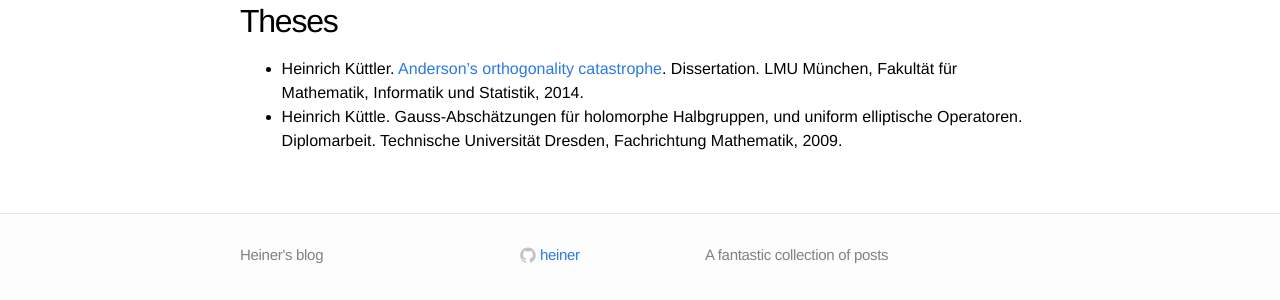
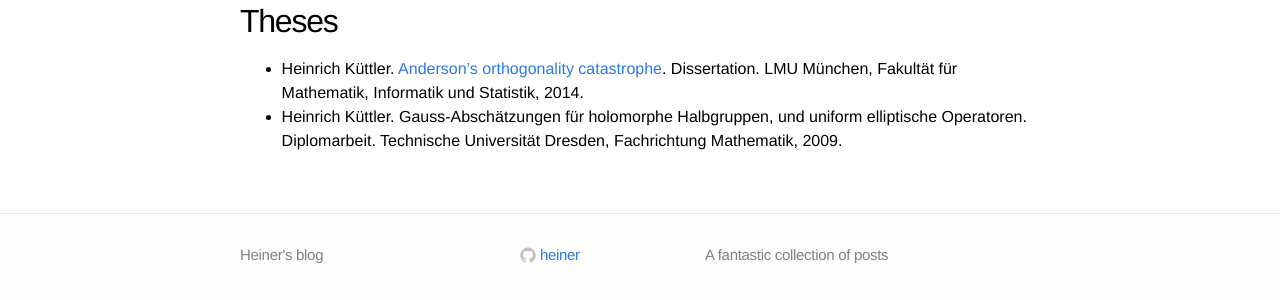
Before and after one commit to heiner/heiner.github.com, a Jekyll site: the page built from publications.md, in a window 1280 px wide. Shown: the part 901-1201 px from the top of the page. Built offline with Jekyll 4.4.1, drawn with Linux system fonts in a browser that asks for light colours.

Commit message:
Fix typo

```diff
--- a/publications.md
+++ b/publications.md
@@ -43,4 +43,4 @@ permalink: /publications/
 ## Theses
 
 *   Heinrich Küttler. [Anderson's orthogonality catastrophe](http://edoc.ub.uni-muenchen.de/17442/). Dissertation. LMU München, Fakultät für Mathematik, Informatik und Statistik, 2014.
-*   Heinrich Küttle. Gauss-Abschätzungen für holomorphe Halbgruppen, und uniform elliptische Operatoren. Diplomarbeit. Technische Universität Dresden, Fachrichtung Mathematik, 2009.
+*   Heinrich Küttler. Gauss-Abschätzungen für holomorphe Halbgruppen, und uniform elliptische Operatoren. Diplomarbeit. Technische Universität Dresden, Fachrichtung Mathematik, 2009.
```
